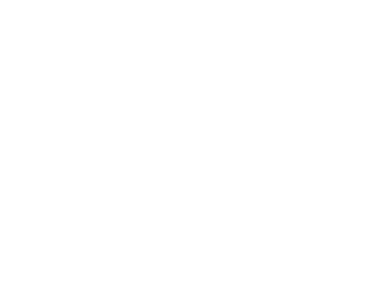
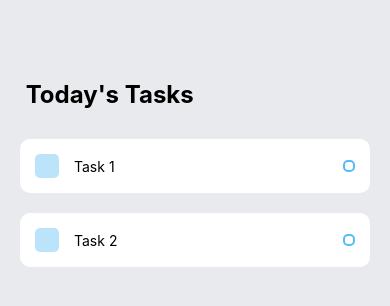
Before and after one commit to Prajwal-Bellignur/todoListApp, a React Native app: screen / in a window 390 px wide. Shown: the top 306 px of the page. Built offline with nearby package versions, Linux system fonts and the light colour scheme.

Commit message:
added tasks component and corresponding designs

```diff
--- a/App.js
+++ b/App.js
@@ -1,5 +1,6 @@
 import { StatusBar } from 'expo-status-bar';
 import { StyleSheet, Text, View } from 'react-native';
+import Task from './components/Task.js';
 
 export default function App() {
   return (
@@ -7,6 +8,15 @@
 
     {/** tasks for today */}
     <View style={styles.taskWrapper}>
+      <Text style={styles.sectionTitle}> Today's Tasks </Text>
+
+        <View style={styles.items}>
+          {/* this is where the tasks will go */}
+
+          <Task text={'Task 1'}/>
+          <Task text={'Task 2'}/>
+
+        </View>
 
     </View>
 
@@ -17,6 +27,18 @@
 const styles = StyleSheet.create({
   container: {
     flex: 1,
-    backgroundColor: '#fff',
-  }
+    backgroundColor: '#E8EAED',
+  },
+  taskWrapper: {
+    paddingTop: 80,
+    paddingHorizontal: 20,
+  },
+  sectionTitle: {
+    fontSize: 24,
+    fontWeight: 'bold',
+  },
+  items: {
+    marginTop: 30,
+  },
+
 });
--- /dev/null
+++ b/components/Task.js
@@ -0,0 +1,54 @@
+import React from "react";
+import {View, Text, StyleSheet, TouchableOpacity} from "react-native"
+
+const Task = (props) => {
+
+    return(
+        <View style={styles.item}>
+            <View style={styles.itemLeft}>
+                <View style={styles.square}></View>
+                <Text style={styles.itemText}>{props.text}</Text>
+            </View>
+
+            <View style={styles.circular}></View>
+        </View>
+    )
+
+}
+
+const styles = StyleSheet.create({
+    item: {
+        backgroundColor: '#FFF',
+        padding: 15,
+        borderRadius: 10,
+        flexDirection: 'row',
+        alignItems: 'center',
+        justifyContent: 'space-between',
+        marginBottom: 20,
+    },
+    itemLeft: {
+        flexDirection: 'row',
+        alignItems: 'center',
+        flexWrap: 'wrap',
+    },
+    square: {
+        width: 24,
+        height: 24,
+        backgroundColor: '#55BCF6',
+        opacity: 0.4,
+        borderRadius: 5,
+        marginRight: 15,
+    },
+    itemText: {
+        maxWidth: '80%'
+    },
+    circular: {
+        width: 12,
+        height: 12,
+        borderColor: '#55BCF6',
+        borderWidth: 2,
+        borderRadius: 5,
+    },
+});
+
+export default Task;
```
